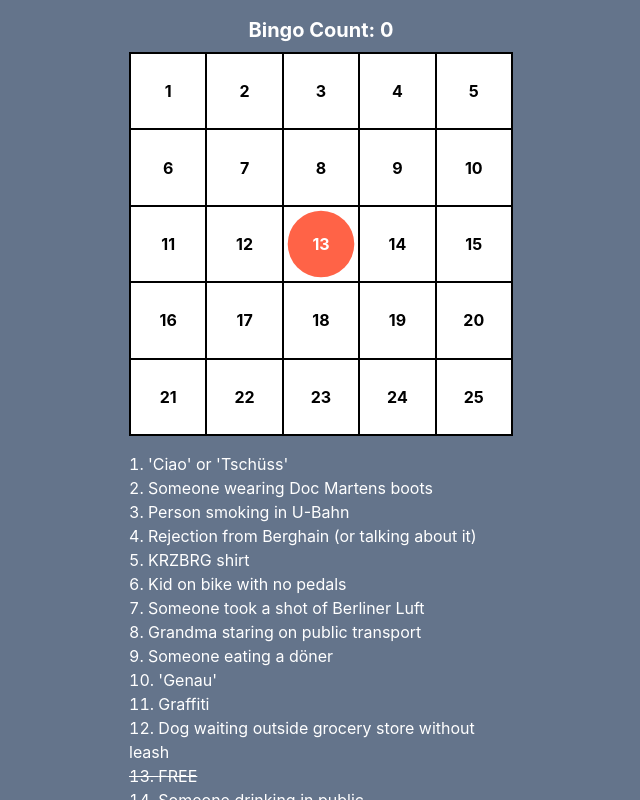
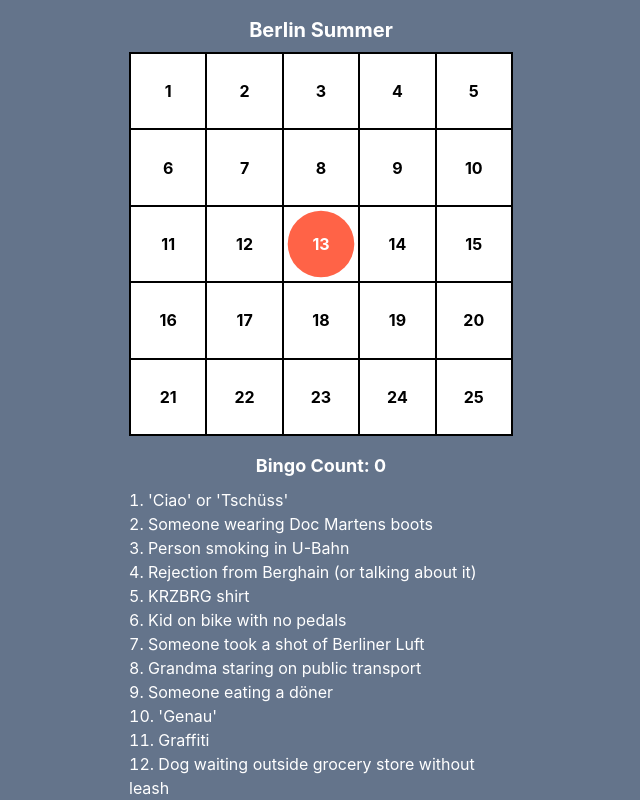
Before and after one commit to nkear003/bingo-game, a React (Create React App) app: page / in a window 1280 px wide. Shown: the top 800 px of the page, without its empty margins (319-959 px from the left). Built offline with nearby package versions, Linux system fonts and the light colour scheme.

Commit message:
Set game title in config

```diff
--- a/src/App.tsx
+++ b/src/App.tsx
@@ -7,6 +7,7 @@ import {
   freeWord,
   phrases,
   animationConfig,
+  gameTitle,
 } from "./config";
 
 // GAME SETUP
@@ -94,9 +95,9 @@ function App() {
   return (
     <div className="bg-slate-500 min-h-svh flex justify-center p-4 lg:p-8 lg:items-center">
       <main className="flex flex-col items-center w-full max-w-sm lg:max-w-5xl">
-        <p className="text-xl font-bold text-white mb-2 lg:text-4xl lg:mb-6">
-          Bingo Count: {bingoCount}
-        </p>
+        <h1 className="text-xl font-bold text-white mb-2 lg:text-3xl lg:mb-6">
+          {gameTitle}
+        </h1>
         <div className="grid grid-cols-5 grid-rows-5 lg:max-h-[85vh] lg:max-w-[85vh] bg-white border-[1px] border-black mb-4 w-full lg:border-2">
           {board &&
             board.map((text, index) => {
@@ -124,6 +125,10 @@ function App() {
             })}
         </div>
 
+        <p className="text-lg font-bold text-white mb-2 lg:text-2xl lg:mb-6">
+          Bingo Count: {bingoCount}
+        </p>
+
         <ol className="list-inside list-decimal text-white cursor-pointer lg:hidden">
           {board &&
             board.map((text, index) => {
--- a/src/config.ts
+++ b/src/config.ts
@@ -44,6 +44,7 @@ export const phrases = [
   "Tourists getting yelled at for being in the bike path",
 ];
 export const freeWord = "FREE";
+export const gameTitle = "Berlin Summer";
 
 export const animationConfig = {
   animationTimingBaseInSec: 0.25,
```
